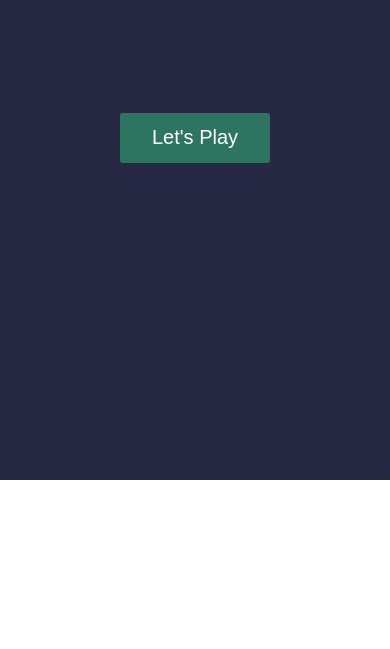
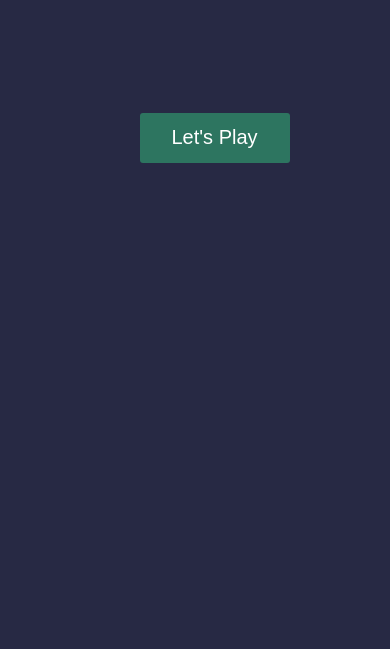
Before and after one commit to tinyfroggy/Rock-Paper-Scissors-Game, a plain HTML site: page index.html in a window 390 px wide. Shown: the part 364-1013 px from the top of the page. Before the commit the page ends 844 px from the top, so only its background shows below. Drawn offline with Linux system fonts and the light colour scheme.

Commit message:
Add files via upload

```diff
--- a/style.css
+++ b/style.css
@@ -145,3 +145,12 @@ div.fadeIn{
         transform:  translateY(0px);
     }
 }
+
+@media screen and (max-width: 600px) {
+    section{
+        height: 120vh;
+        width: 110%;
+        background-color: rgb(39,41,68);
+        font-family: sans-serif;
+    }
+}
```
